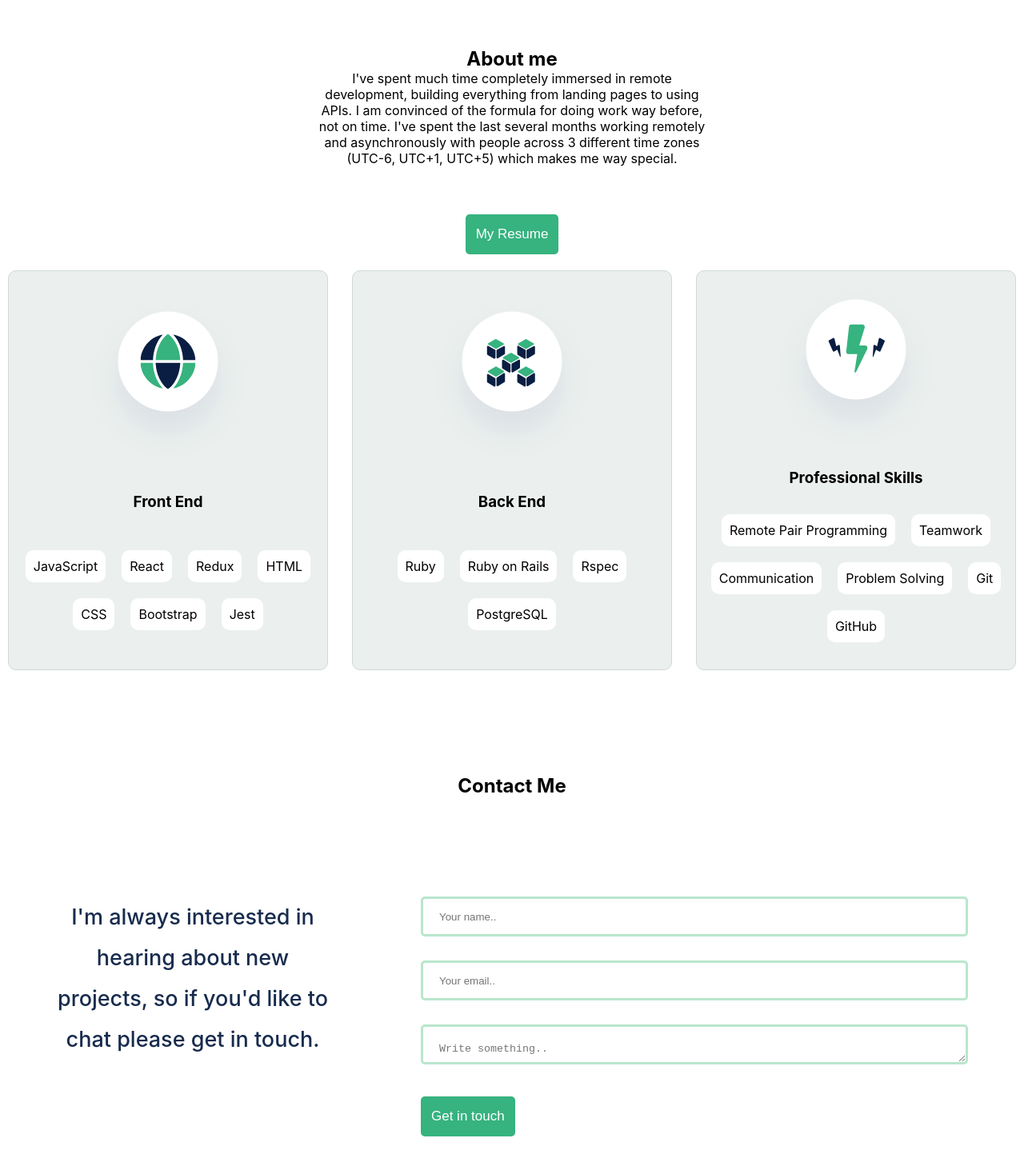
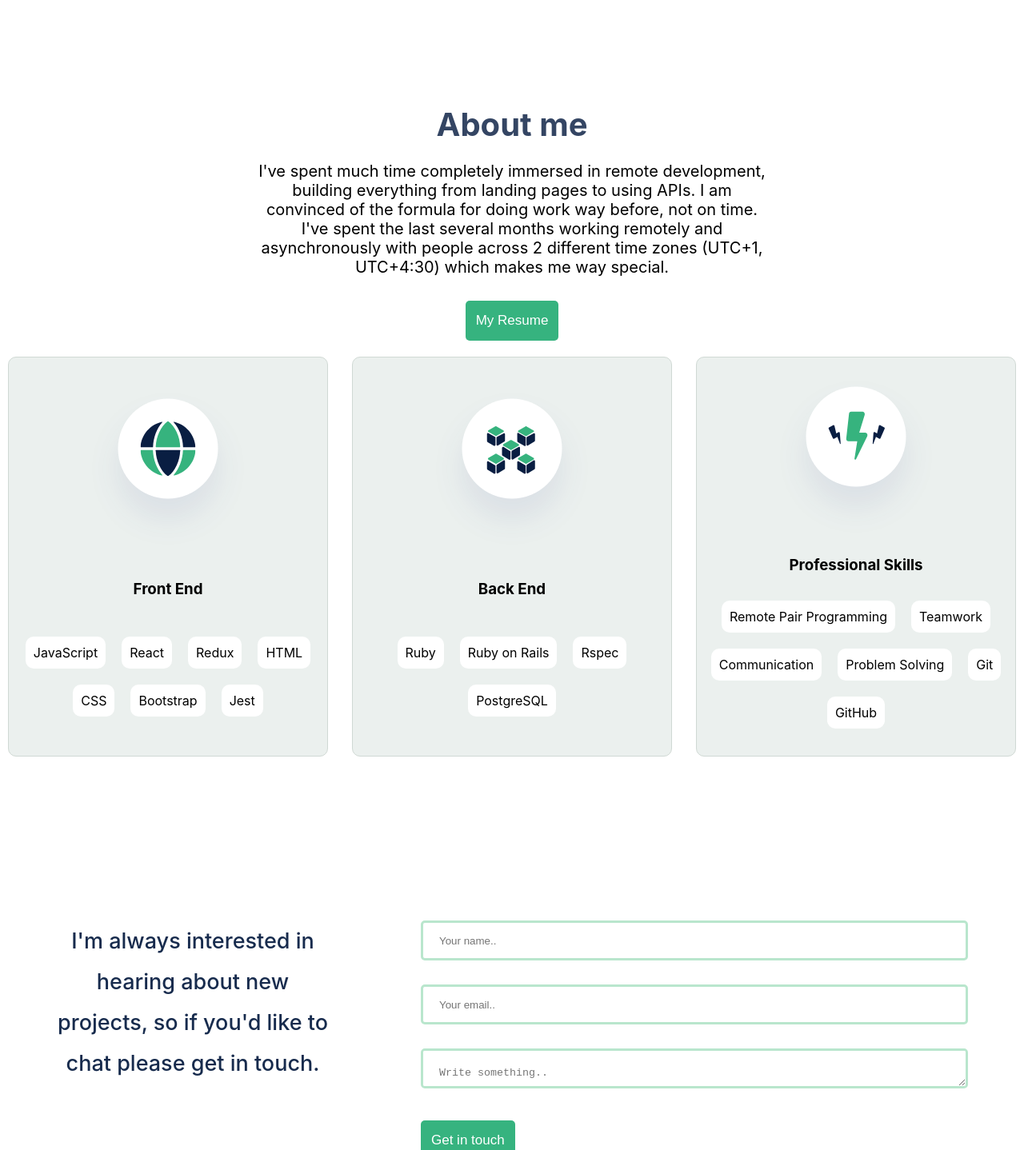
Before and after one commit to SaboorSohaib/sohaib-react-portfolio, a React (Create React App) app: page / in a window 1280 px wide. Shown: the part 1892-3330 px from the top of the page at 80% size. Built offline with nearby package versions, Linux system fonts and the light colour scheme.

Commit message:
ADD SOME STYLING

```diff
--- a/src/components/about.js
+++ b/src/components/about.js
@@ -7,11 +7,11 @@ import './style.css';
 const About = () => {
     return (
         <main className="main-about">
-            <h2>About me</h2>
+            <h2 className="about-title">About me</h2>
             <p className="about-text">
             I've spent much time completely immersed in remote development, building everything from landing pages to using APIs.
             I am convinced of the formula for doing work way before, not on time. I've spent the last several months working
-            remotely and asynchronously with people across 3 different time zones (UTC-6, UTC+1, UTC+5) which makes me way special.
+            remotely and asynchronously with people across 2 different time zones (UTC+1, UTC+4:30) which makes me way special.
             </p>
             <button type="button" className="resume-btn">My Resume</button>
             <div className="about-card">
--- a/src/components/form.js
+++ b/src/components/form.js
@@ -12,7 +12,6 @@ import './style.css'
 const Form = () => {
     return (
         <main className="main-form">
-            <h2 className="form-title">Contact Me</h2>
             <div className="form-content">
                 <p>
                   I'm always interested in hearing about new projects, so if you'd like to chat please get in touch.
--- a/src/components/style.css
+++ b/src/components/style.css
@@ -122,21 +122,30 @@
     flex-direction: column;
     justify-content: center;
     align-items: center;
-    height: 100vh;
+    height: 120vh;
     margin-top: 50px;
+}
+
+.about-title {
+    font-weight: 700;
+    font-size: 40px;
+    line-height: 52px;
+    color: rgb(52, 69, 99);
+    margin-top: 20px;
 }
 
 .about-text {
     text-align: center;
-    width: 500px;
-    margin-bottom: 50px;
+    width: 50%;
+    font-size: 20px;
+    margin-top: 20px;
+    margin-bottom: 20px;
 }
 
 .resume-btn {
     margin: 10px auto;
     border-radius: 5px;
     cursor: pointer;
-    margin-top: 10px;
     margin-bottom: 20px;
     background-color: rgb(54, 179, 127);
     border: none;
@@ -191,15 +200,9 @@
 .main-form {
     display: flex;
     flex-direction: column;
-    justify-content: space-between;
+    justify-content: space-evenly;
     align-items: center;
-    height: 90vh;
-    margin-top: 120px;
-}
-
-.form {
-    height: 50vh;
-    width: 60%;
+    height: 100vh;
 }
 
 .form-content {
@@ -207,7 +210,6 @@
     justify-content: space-between;
     align-items: flex-start;
     padding: 70px;
-    border-bottom: 2px solid black;
 }
 
 .form-content p {
@@ -221,6 +223,8 @@
 }
 
 .form {
+    height: 50vh;
+    width: 60%;
     display: flex;
     flex-direction: column;
     justify-content: flex-start;
```
